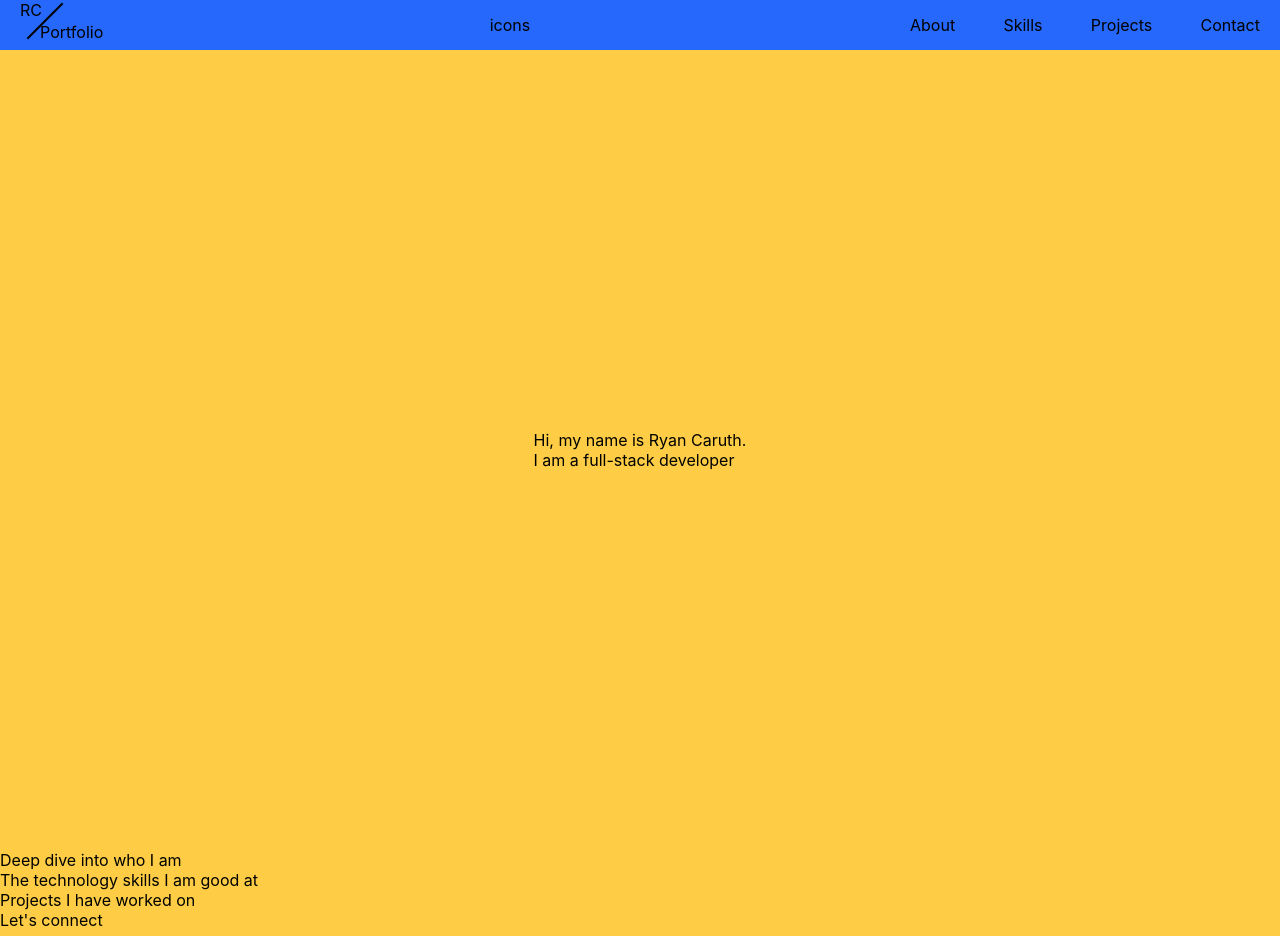
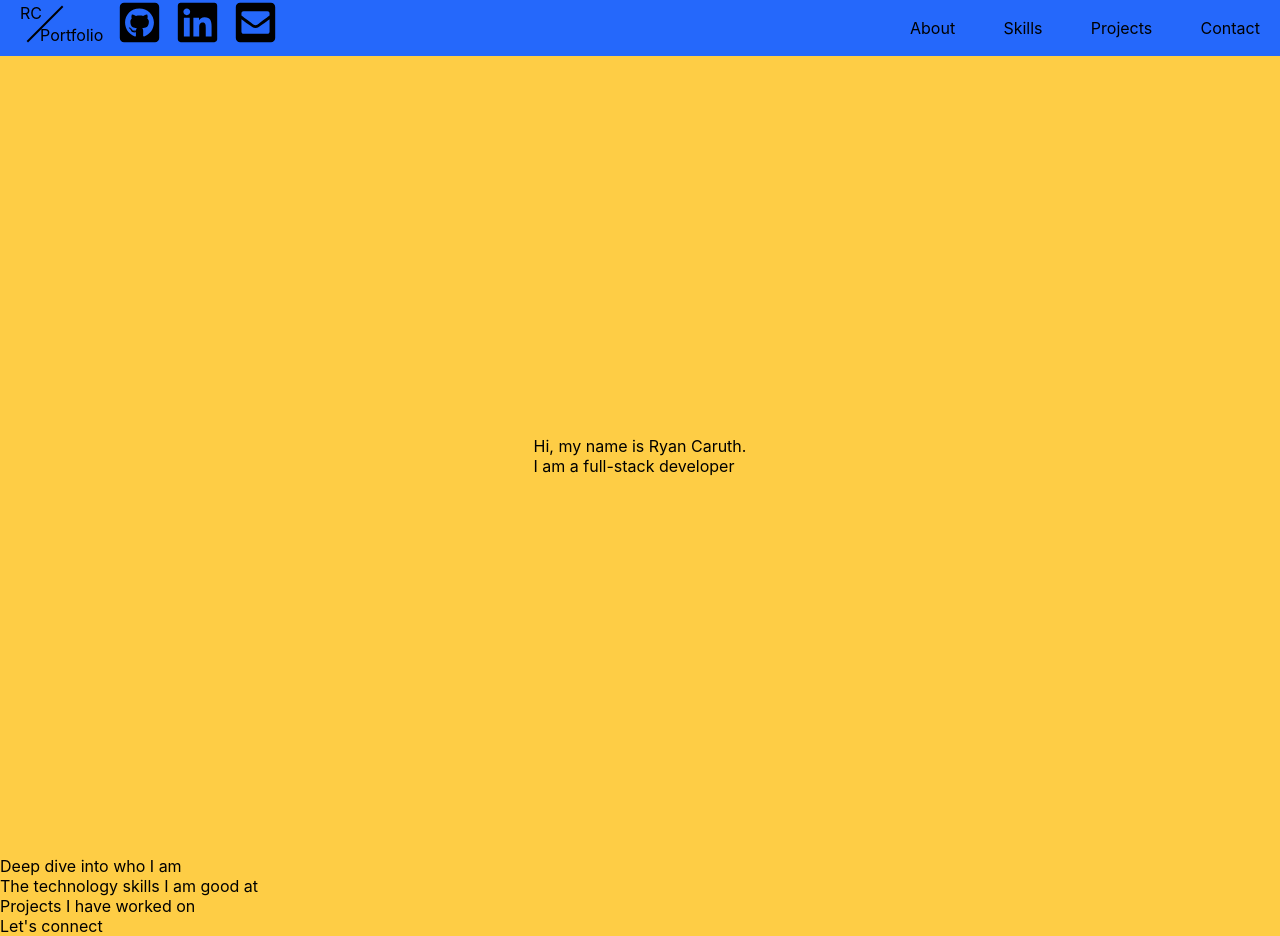
Before and after one commit to Ryan-Caruth/my-portfolio, a React (Create React App) app: page / in a window 1280 px wide. Built offline with nearby package versions, Linux system fonts and the light colour scheme.

Commit message:
Imported icons into nav for social media

```diff
--- a/src/components/navbar/Navbar.jsx
+++ b/src/components/navbar/Navbar.jsx
@@ -1,15 +1,28 @@
 import React from "react";
+import { FaGithubSquare, FaLinkedin, FaEnvelopeSquare } from "react-icons/fa";
 import "./navbar.css";
 
 const Navbar = () => {
   return (
     <div className="nav">
+      <div className="nav-left">
         <div className="logo">
           <div className="top-logo">RC</div>
           <hr />
           <div className="bottom-logo">Portfolio</div>
         </div>
-      <div className="social-icons">icons</div>
+        <div className="social-icons">
+          <div className="github-logo">
+            <FaGithubSquare />
+          </div>
+          <div className="linkedin-logo">
+            <FaLinkedin />
+          </div>
+          <div className="email-logo">
+            <FaEnvelopeSquare />
+          </div>
+        </div>
+      </div>
         <nav>
           <ul className="sections">
             <li>About</li>
```
Lines whose indentation alone changed are shown as unchanged.
